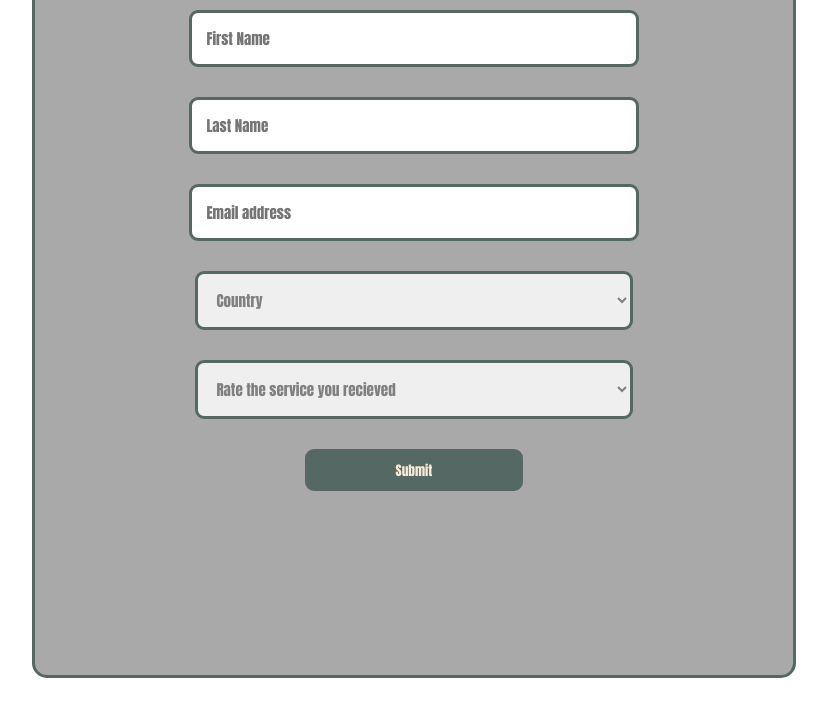
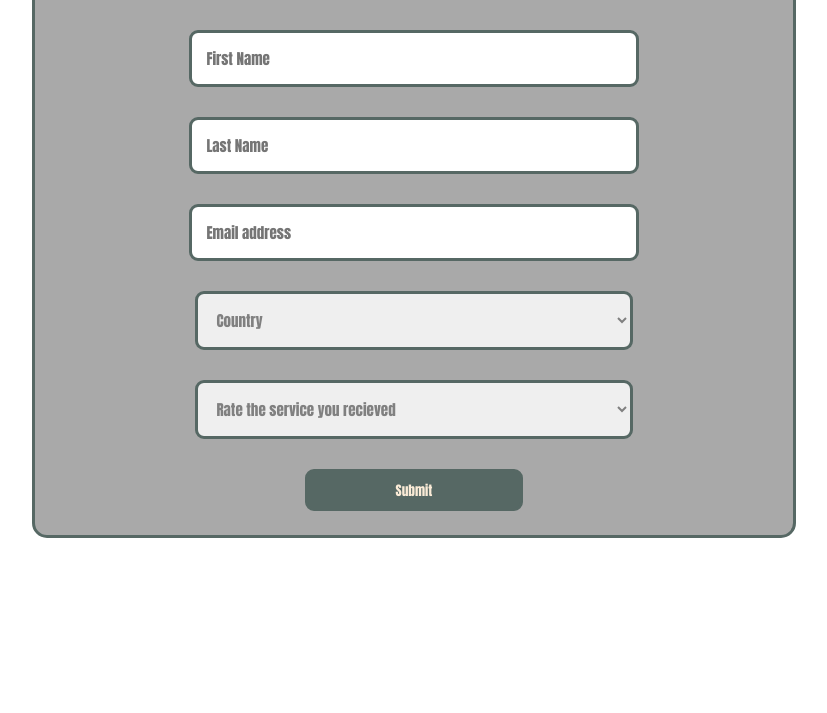
Before and after one commit to Smambo/Projects, a plain HTML site: page survey_form/index.html in a window 1280 px wide. Shown: the part 163-876 px from the top of the page, without its empty margins (226-1053 px from the left). After the commit the page ends 800 px from the top, so only its background shows below. Drawn offline with Linux system fonts and the light colour scheme.

Commit message:
updated container height

```diff
--- a/survey_form/styles.css
+++ b/survey_form/styles.css
@@ -4,12 +4,12 @@
 
 .container {
     width: 60%;
-    height: 100vh;
+    height: 80vh;
     position: relative;
     border: 3px solid rgb(86, 104, 100);
     border-radius: 15px;
-    margin-top: 35px;
-    margin-bottom: 35px;
+    margin-top: 55px;
+    margin-bottom: 55px;
     margin-left: auto;
     margin-right: auto;
     background-color: darkgrey;
```
